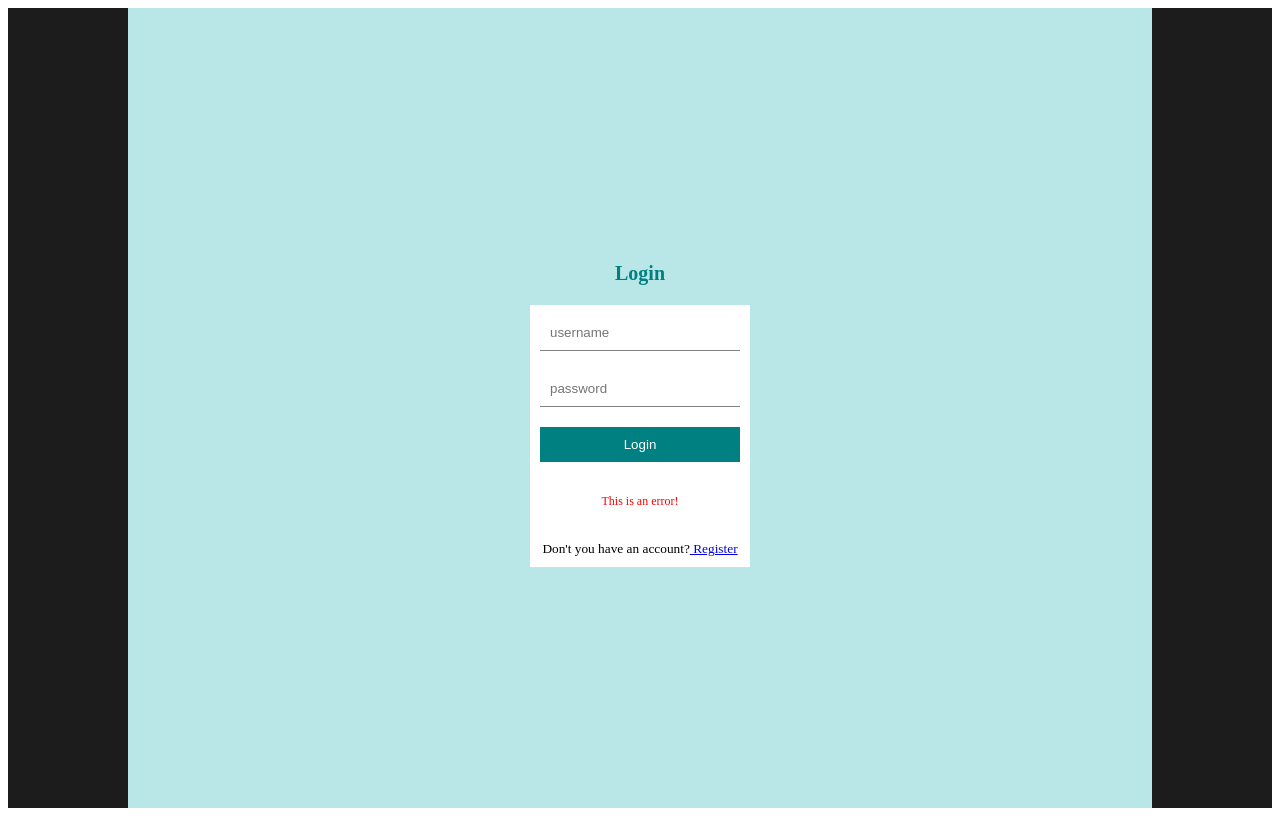
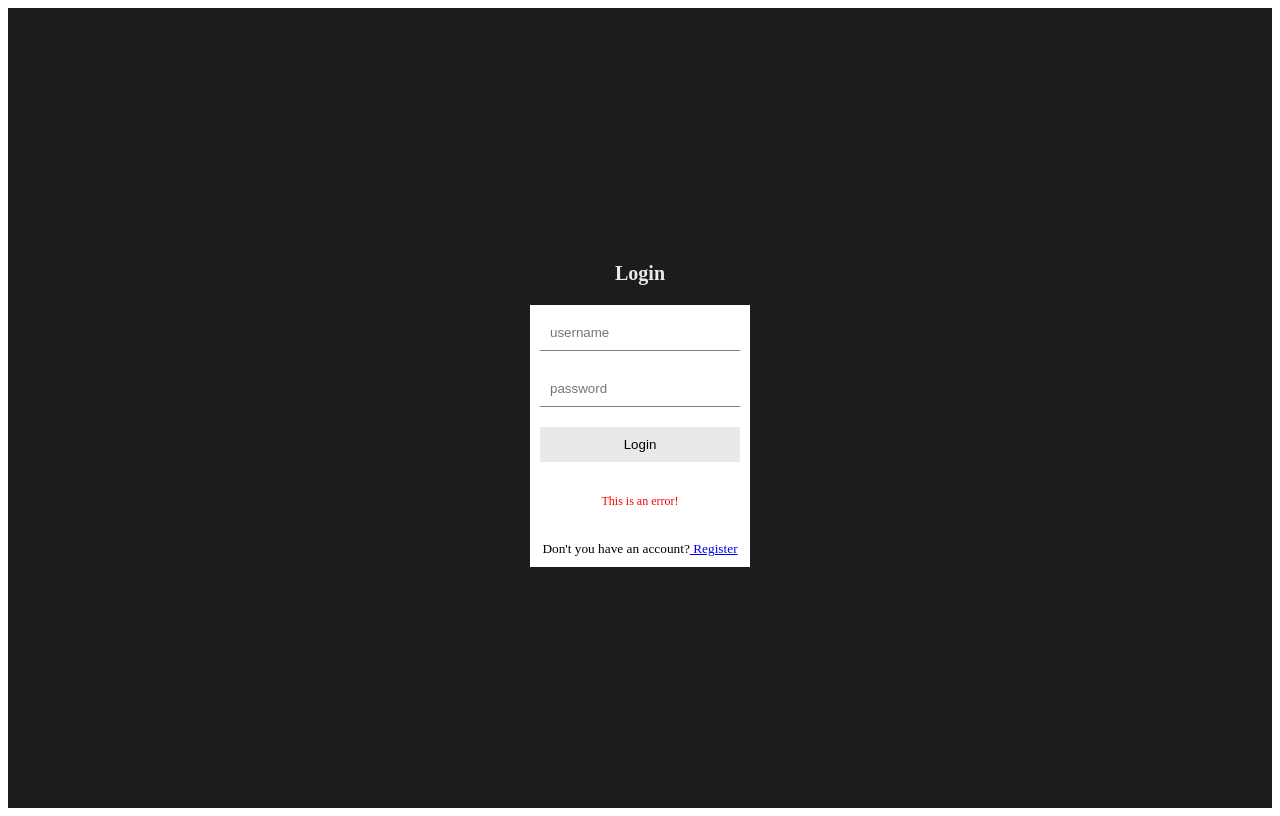
Before and after one commit to laimac/Book-app, a React (Create React App) app in the folder client/: page /login in a window 1280 px wide. Built offline with nearby package versions, Linux system fonts and the light colour scheme.

Commit message:
updates auth page styling

```diff
--- a/client/src/style.scss
+++ b/client/src/style.scss
@@ -22,11 +22,10 @@ width: 1024px;
     align-items: center;
     justify-content: center;
     height:100vh;
-    background-color: $lightGreen;
 
     h1{
         font-size: 20px;
-        color:teal;
+        color:$lightGray;
         margin-bottom: 20px;
     }
 
@@ -47,9 +46,13 @@ width: 1024px;
         button{
             padding: 10px;
             border:none;
-            background-color: teal;
+            background-color:$lightGray;
             cursor: pointer;
-            color:white;
+            color:black;
+
+            &:hover{
+                background-color: #b9b4b4;
+            }
         }
 
         p{
@@ -102,7 +105,7 @@ span{
     &:hover{
         width:48px;
         height:48px;
-        font-size: larger;
+        transform:scale(1.1);
         color: white;
     }
 }
@@ -154,6 +157,7 @@ padding-top: 15px;
      &:hover{
 background-image:radial-gradient(#383838,#1C1C1C );
 cursor: pointer;
+transform:scale(1.1);
      }
     }
 }}
```
